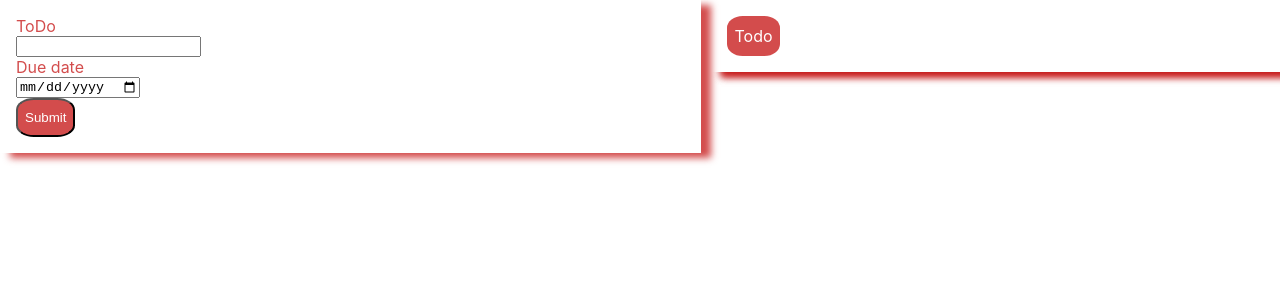
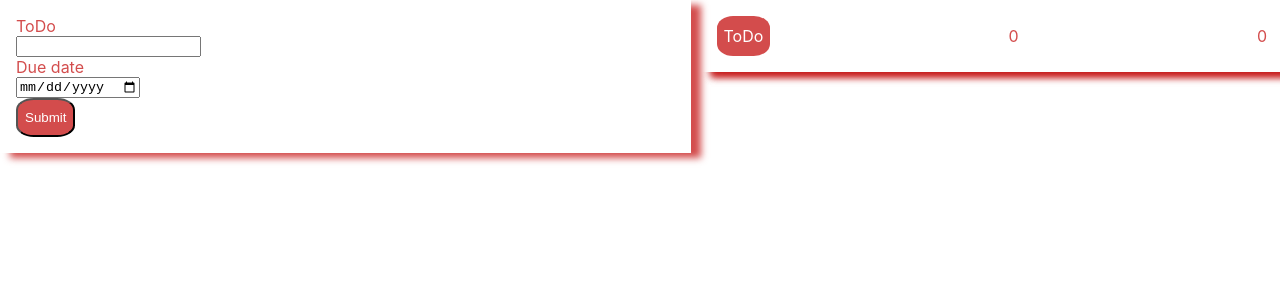
Before and after one commit to Mount-Blanc/To-do-list, a React (Create React App) app: page / in a window 1280 px wide. Shown: the top 300 px of the page. Built offline with nearby package versions, Linux system fonts and the light colour scheme.

Commit message:
taskitems is no longer hard coded

```diff
--- a/src/App.js
+++ b/src/App.js
@@ -5,17 +5,19 @@ import Tasks from './Components/Expenses/Tasks';
 
 const dummyTodoData = [{
   task:'0',
-  duedate:'0'
+  duedate:'0',
 }]
 function App() {
 
+    const UserDataHandler = () => {
 
+    }
   return (
 
 
     <div className="App">
 
-      <NewTask value= '' />
+      <NewTask value= '' onUserData ={UserDataHandler} />
 
       <div className='Task-grid'>
         <Tasks items = {dummyTodoData} />
--- a/src/Components/Expenses/Taskitems.js
+++ b/src/Components/Expenses/Taskitems.js
@@ -8,9 +8,9 @@ function Taskitems (props) {
 return (
     <Card>
  <div className="todo-title">
-     <div className="todo-button" >Todo</div>
-     <div className="todo-description"> </div>
-     <div></div>
+     <div className="todo-button" > ToDo</div>
+     <div className="todo-description">{props.task} </div>
+     <div>{props.duedate}</div>
 
 </div>
 
```
